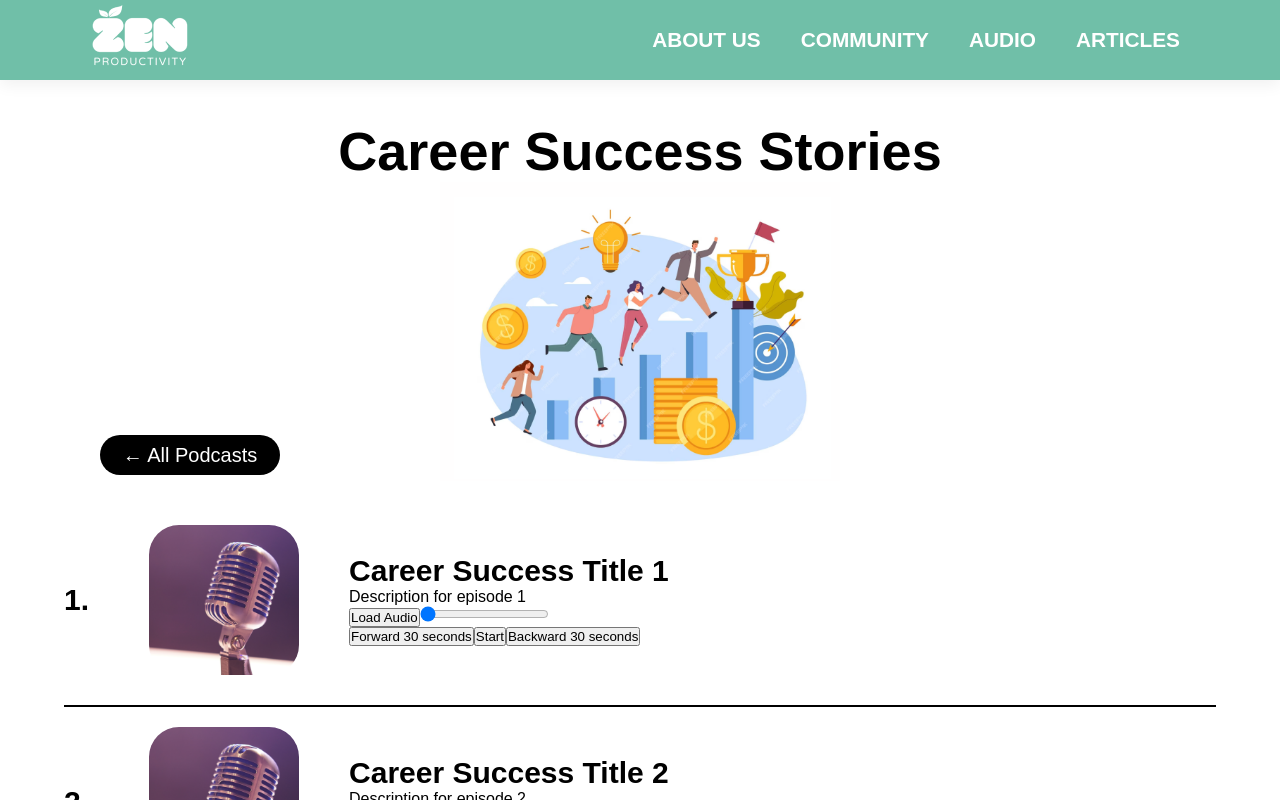
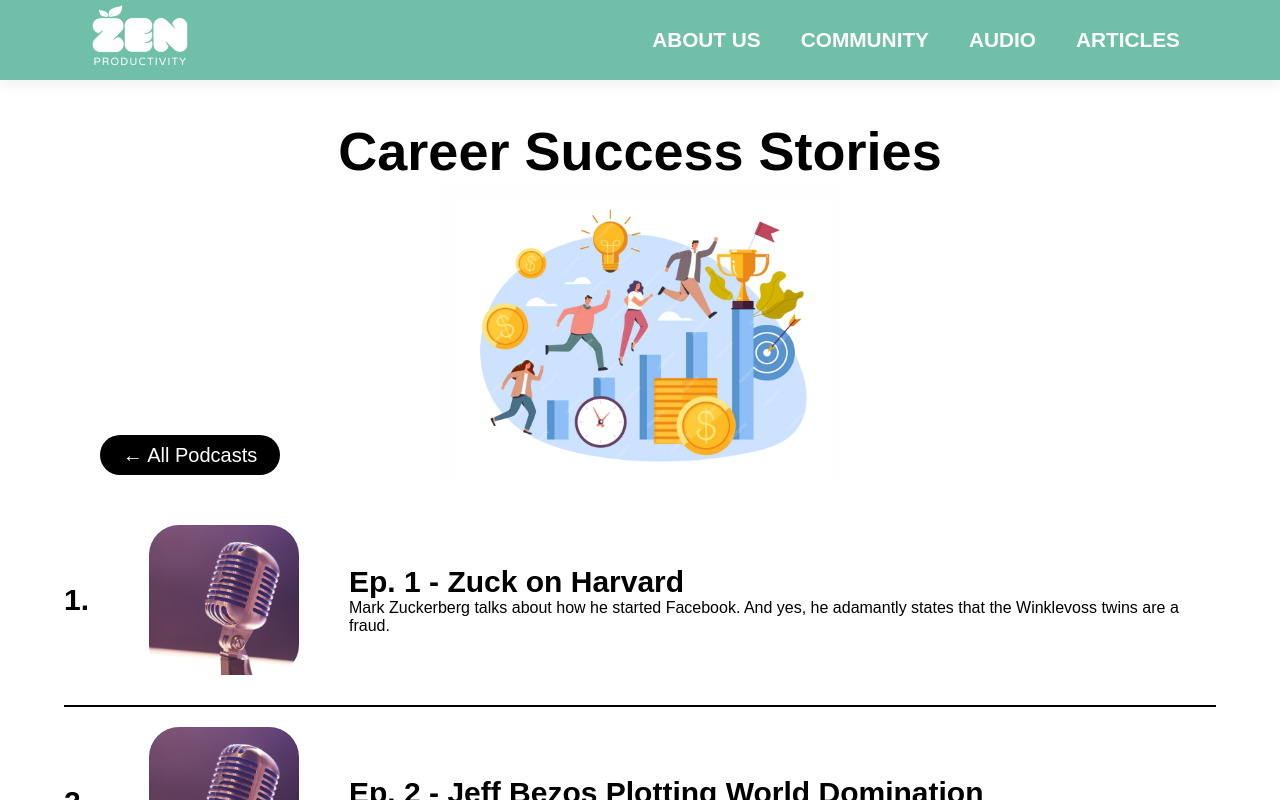
Before and after one commit to Ayqureshi/ZenProductivity, a React (Create React App) app: page /careersuccess in a window 1280 px wide. Shown: the top 800 px of the page. Built offline with nearby package versions, Linux system fonts and the light colour scheme; no server answers.

Commit message:
fixed audio

```diff
--- a/src/components/CareerSuccess.jsx
+++ b/src/components/CareerSuccess.jsx
@@ -5,128 +5,31 @@ import './CareerSuccess.css';
 import img8 from '../images/microphone.png';
 import careersuccess from '../images/careerstories.png';
 import PropTypes from 'prop-types'; // Import PropTypes for validation
-import {storage} from '../firebase'; // storage initialized in firebase.js
-import {ref, getDownloadURL} from "firebase/storage";
-import {useState, useRef, useEffect} from "react";
 
 
 function CareerSuccess({
+  customTextSectionClass = "text-section",
+  customTextSectionContent = <h1>Career Success Stories</h1>,
   episodes = [
-    { title: "Career Success Title 1", description: "Description for episode 1" },
-    { title: "Career Success Title 2", description: "Description for episode 2" },
-    { title: "Career Success Title 3", description: "Description for episode 3" },
+    { title: "Ep. 1 - Zuck on Harvard", description: "Mark Zuckerberg talks about how he started Facebook. And yes, he adamantly states that the Winklevoss twins are a fraud." },
+    { title: "Ep. 2 - Jeff Bezos Plotting World Domination", description: "Streaming? Cloud computing? Online retailer? Groceries? What else does Bezos have in mind? The grind never stops..." },
+    { title: "Ep. 3 - Bill Gates Dealing With Divorce In the Public Eye", description: "The tea everyone’s been waiting for. Why did Bill cheat on Melinda?" },
     { title: "Career Success Title 4", description: "Description for episode 4" },
     { title: "Career Success Title 5", description: "Description for episode 5" },
     { title: "Career Success Title 6", description: "Description for episode 6" }
   ]
 }) {
   const navigate = useNavigate();
-
-  const [loadedEpisodes, setLoadedEpisodes] = useState([]);
-  const [audioData, setAudioData] = useState(episodes.map(() => ({
-    audioURL: null,
-    audioStatus: false,
-    currentTime: 0,
-    audioRef: useRef(null),
-  })));
-
-  // Load all audio files when the component is mounted
-  useEffect(() => {
-    episodes.forEach((episode, index) => {
-      loadEpisodeAudio(index);
-    });
-  }, []);
-
-  const loadEpisodeAudio = (index) => {
-    const mp3Ref = ref(storage, `audio/career_episode${index + 1}.mp3`);
-
-    getDownloadURL(mp3Ref)
-      .then((url) => {
-        setAudioData((prevAudioData) =>
-          prevAudioData.map((item, i) =>
-            i === index ? { ...item, audioURL: url } : item
-          )
-        );
-        setLoadedEpisodes((prevLoadedEpisodes) => [...prevLoadedEpisodes, index]);
-      })
-      .catch((error) => {
-        console.error(`Error downloading the MP3 file for episode ${index + 1}:`, error);
-      });
-  };
-
-  const isEpisodeLoaded = (index) => loadedEpisodes.includes(index);
-
-  const startAudio = (index) => {
-    if (audioData[index].audioRef.current) {
-      audioData[index].audioRef.current.play();
-      setAudioData((prevAudioData) =>
-        prevAudioData.map((item, i) =>
-          i === index ? { ...item, audioStatus: true } : item
-        )
-      );
-    }
-  };
-
-  const pauseAudio = (index) => {
-    audioData[index].audioRef.current.pause();
-    setAudioData((prevAudioData) =>
-      prevAudioData.map((item, i) =>
-        i === index ? { ...item, audioStatus: false } : item
-      )
-    );
-  };
-
-  const handleForward30Seconds = (index) => {
-    if (audioData[index].audioRef.current) {
-      audioData[index].audioRef.current.currentTime += 30;
-    }
-  };
-
-  const handleBackward30Seconds = (index) => {
-    if (audioData[index].audioRef.current) {
-      audioData[index].audioRef.current.currentTime -= 30;
-    }
-  };
-
-  const handleSliderChange = (e, index) => {
-    const newTime = parseFloat(e.target.value);
-    audioData[index].audioRef.current.currentTime = newTime;
-    setAudioData((prevAudioData) =>
-      prevAudioData.map((item, i) =>
-        i === index ? { ...item, currentTime: newTime } : item
-      )
-    );
-  };
-
-  const handleTimeUpdate = (index) => {
-    console.log(`handleTimeUpdate: Index ${index}`);
-    if (audioData[index] && audioData[index].audioRef) {
-      const audioRef = audioData[index].audioRef.current;
-      if (audioRef) {
-        const currentTime = audioRef.currentTime;
-        setAudioData((prevAudioData) =>
-          prevAudioData.map((item, i) =>
-            i === index ? { ...item, currentTime } : item
-          )
-        );
-      } else {
-        console.log(`handleTimeUpdate: Invalid audioRef for index ${index}`);
-      }
-    } else {
-      console.log(`handleTimeUpdate: Invalid index or audioData for index ${index}`);
-    }
-  };
-
   return (
     <>
-      <div className="text-section">
-        <h1>Career Success Stories</h1>
-      </div>
-      <img src={careersuccess} className="career-image" alt="Career Success" />
+        <div className={customTextSectionClass}>
+          {customTextSectionContent}
+        </div>
+        <img src={careersuccess} className="career-image"></img>
 
       <div className="episodes">
         <button className="back" onClick={() => navigate(-1)}>
-          ← All Podcasts
+            ← All Podcasts
         </button>
         <ul className="custom-list">
           {episodes.map((episode, index) => (
@@ -134,54 +37,22 @@ function CareerSuccess({
               <span className="number">{index + 1}.</span>
               <img src={img8} alt={`Description of Image ${index + 1}`} className="item-image" />
               <div className="audio-content">
-                <h3>
-                  <Link to={`/episodes/${index}`}>{episode.title}</Link>
-                </h3>
+                <h3><Link to={`/episodes/${index}`}>{episode.title}</Link></h3>
                 <p>{episode.description}</p>
-                <div>
-                  {isEpisodeLoaded(index) ? (
-                    <audio
-                      ref={audioData[index].audioRef}
-                      src={audioData[index].audioURL}
-                      onTimeUpdate={() => handleTimeUpdate(index)}
-                    ></audio>
-                  ) : (
-                    <button onClick={() => loadEpisodeAudio(index)}>Load Audio</button>
-                  )}
-                  <input
-                    type="range"
-                    min="0"
-                    max={
-                      audioData[index].audioRef.current
-                        ? audioData[index].audioRef.current.duration
-                        : 0
-                    }
-                    step="1"
-                    value={audioData[index].currentTime}
-                    onChange={(e) => handleSliderChange(e, index)}
-                  />
-                </div>
-                <button onClick={() => handleForward30Seconds(index)}>
-                  Forward 30 seconds
-                </button>
-                {audioData[index].audioStatus ? (
-                  <button onClick={() => pauseAudio(index)}>Pause</button>
-                ) : (
-                  <button onClick={() => startAudio(index)}>Start</button>
-                )}
-                <button onClick={() => handleBackward30Seconds(index)}>
-                  Backward 30 seconds
-                </button>
               </div>
             </li>
           ))}
         </ul>
       </div>
     </>
+
   );
 }
 
+// Add PropTypes validation
 CareerSuccess.propTypes = {
+  customTextSectionClass: PropTypes.string,
+  customTextSectionContent: PropTypes.string,
   backgroundColor: PropTypes.string,
   title: PropTypes.string,
   description: PropTypes.string,
--- a/src/components/Episodes.jsx
+++ b/src/components/Episodes.jsx
@@ -1,20 +1,51 @@
 import React from "react";
-import { useNavigate } from 'react-router-dom';
+import { useNavigate, useParams } from 'react-router-dom';
 import './Episodes.css';
 import image from '../images/marie-curie.png';
 import forwardbutton from '../images/forwardbutton.png';
 import backwardbutton from '../images/backwardbutton.png';
 import playbutton from '../images/playbutton.webp';
 import pausebutton from '../images/pausebutton.png';
-import { useState, useRef} from "react";
+import {storage} from '../firebase'; // storage initialized in firebase.js
+import {ref, getDownloadURL} from "firebase/storage";
+import { useEffect, useState, useRef} from "react";
 
 
 function Episodes() {
     const navigate = useNavigate();
-    const audioURL = null;
+    const { episodeNumber } = useParams();
+    const episodeContent = [
+      { title: "Episode 1", description: "Lorem ipsum dolor sit amet, consectetur adipiscing elit, sed do eiusmod tempor incididunt ut labore et dolore magna aliqua. Ut enim ad minim veniam, quis nostrud exercitation ullamco laboris nisi ut aliquip ex ea commodo consequat. Duis aute irure dolor in reprehenderit in voluptate velit esse cillum dolore eu fugiat nulla pariatur. Excepteur sint occaecat cupidatat non proident, sunt in culpa qui officia deserunt mollit anim id est laborum ipsum dolor sit amet, consectetur adipiscing elit, sed do eiusmod tempor incididunt.",
+      url: "audio/career_episode1.mp3"},
+      { title: "Episode 2", description: "Description for episode 2",
+      url: "audio/career_episode2.mp3" },
+      { title: "Episode 3", description: "Description for episode 3",
+      url: "audio/career_episode3.mp3" },
+      { title: "Episode 4", description: "Description for episode 4",
+      url: "audio/career_episode4.mp3" },
+      { title: "Episode 5", description: "Description for episode 5",
+      url: "audio/career_episode5.mp3" },
+      { title: "Episode 6", description: "Description for episode 6",
+      url: "audio/career_episode6.mp3" }
+    ];
+    const episodeNumberInt = parseInt(episodeNumber);
+    console.log("Episode Number: " + episodeNumber);
+    const [audioURL, setAudioURL] = useState(null);
     const [audioStatus, changeAudioStatus] = useState(false);
     const [currentTime, setCurrentTime] = useState(0);
     const audioRef = useRef();
+    useEffect(() => {
+      const mp3Ref = ref(storage, episodeContent[episodeNumberInt].url); // get reference to where audio is stored
+
+      getDownloadURL(mp3Ref)
+        .then((url) => {
+          setAudioURL(url); // if successful, update the state of audioURL
+        })
+        .catch((error) => {
+          console.error("Error downloading the MP3 file:", error);
+        });
+    }, []);
+
     const startAudio = () => {
         audioRef.current.play();
         changeAudioStatus(true);
@@ -27,7 +58,6 @@ function Episodes() {
 
       const handleForward30Seconds = () => {
         if (audioRef.current) {
-          console.log("forwarding??");
           console.log(audioRef.current.currentTime);
           audioRef.current.currentTime += 30;
         }
@@ -54,13 +84,13 @@ function Episodes() {
         <>
         <div id="title">
             <div className="episode1-title">
-                <h1>Episode 6 - Marie Curie’s Journey</h1>
+                <h1>{episodeContent[episodeNumberInt].title}</h1>
             </div>
         </div>
         <div id="individual-episode">
                 <img src={image} alt="Episode Description" className="microphone-image" />
                 <div className="text-box">
-                    <p>Lorem ipsum dolor sit amet, consectetur adipiscing elit, sed do eiusmod tempor incididunt ut labore et dolore magna aliqua. Ut enim ad minim veniam, quis nostrud exercitation ullamco laboris nisi ut aliquip ex ea commodo consequat. Duis aute irure dolor in reprehenderit in voluptate velit esse cillum dolore eu fugiat nulla pariatur. Excepteur sint occaecat cupidatat non proident, sunt in culpa qui officia deserunt mollit anim id est laborum ipsum dolor sit amet, consectetur adipiscing elit, sed do eiusmod tempor incididunt.</p>
+                    <p>{episodeContent[episodeNumberInt].description}</p>
                 </div>
                 <div className="episode1-player">
                 <div>
@@ -105,8 +135,6 @@ function Episodes() {
                     className="forward-button"
                 />
 
-
-
                 </div>
         </div>
         <button className="back-button" onClick={() => navigate(-1)}>
```
